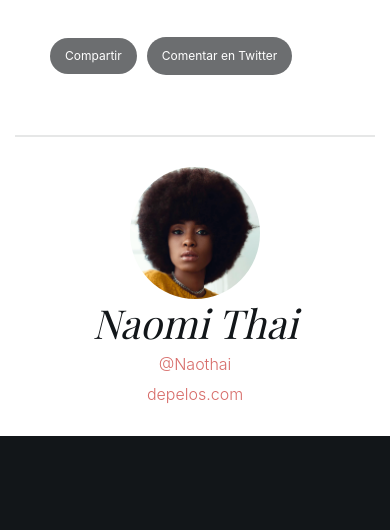
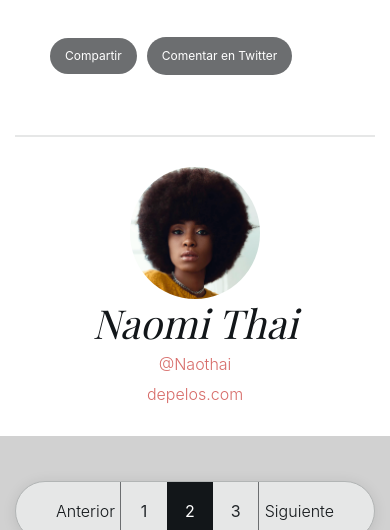
Before and after one commit to Emkauno/blog-barbershop, a website: page index.html in a window 390 px wide. Shown: the part 1838-2368 px from the top of the page. Drawn offline with nearby package versions, Linux system fonts and the light colour scheme; a web font is replaced by a local one.

Commit message:
agregar paginador y media queries

```diff
--- a/index.html
+++ b/index.html
@@ -95,7 +95,19 @@
     </div>
   </div>
   <section id="paginator">
-    <div class="row bg-grey"></div>
+    <div class="paginator">
+      <div class="container">
+        <div class="paginator__container">
+          <a href="#" class="paginator__link--prev">Anterior</a>
+          <div class="paginator__link--pages">
+            <div class="paginator__link--pages-1">1</div>
+            <div class="paginator__link--pages-2 active">2</div>
+            <div class="paginator__link--pages-3">3</div>
+          </div>
+          <a href="#" class="paginator__link--prev">Siguiente</a>
+        </div>
+      </div>
+    </div>
   </section>
   <footer id="footer" class="footer">
     <img src="assets/img/logo.png" alt="" class="footer__image">
--- a/sass/base/_reset.scss
+++ b/sass/base/_reset.scss
@@ -6,6 +6,7 @@ html {
   bottom: 0;
   padding: 0;
   box-sizing: border-box;
+  scroll-behavior: smooth;
 }
 
 .row {
--- a/sass/components/_paginator.scss
+++ b/sass/components/_paginator.scss
@@ -0,0 +1,114 @@
+.paginator {
+  height: 150px;
+  width: 100%;
+  background: $light-gray;
+  display: flex;
+  align-items: center;
+  justify-content: center;
+  margin: 0;
+  padding: 0;
+
+  & .container {
+    display: flex;
+    align-items: center;
+    justify-content: center;
+  }
+  &__container {
+    max-width: 40%;
+    width: 100%;
+    height: 60px;
+    background: $platinum;
+    border: 1px solid darken($platinum, 20%);
+    border-radius: 30px;
+    box-shadow: 0px 2px 14px 0px rgba(0, 0, 0, 0.1);
+    display: flex;
+    justify-content: space-between;
+    align-items: center;
+    padding: 0 40px;
+    @include laptop-view {
+      max-width: 100%;
+    }
+  }
+
+  &__link {
+    &--prev {
+      display: flex;
+      align-items: center;
+      justify-content: center;
+      font-size: $fs-medium;
+      font-weight: 300;
+      color: $eerie-black;
+      text-decoration: none;
+      transform: scale(1);
+      transition: all 0.3s ease;
+      cursor: pointer;
+
+      &:hover {
+        transform: scale(1.05);
+      }
+    }
+    &--next {
+      display: flex;
+      align-items: center;
+      justify-content: center;
+      font-size: $fs-medium;
+      font-weight: 400;
+      color: $eerie-black;
+      text-decoration: none;
+      transform: scale(1);
+      transition: all 0.3s ease;
+      cursor: pointer;
+
+      &:hover {
+        transform: scale(1.05);
+      }
+    }
+
+    &--pages {
+      display: flex;
+      align-items: center;
+      justify-content: space-between;
+      height: 100%;
+      width: 50%;
+
+      &-1 {
+        height: 100%;
+        width: 33.3%;
+        border-left: 1px solid $nickel;
+        display: flex;
+        align-items: center;
+        justify-content: center;
+        cursor: pointer;
+        &.active {
+          background: $eerie-black;
+          color: $white;
+        }
+      }
+      &-2 {
+        height: 100%;
+        width: 33.3%;
+        display: flex;
+        align-items: center;
+        justify-content: center;
+        cursor: pointer;
+        &.active {
+          background: $eerie-black;
+          color: $white;
+        }
+      }
+      &-3 {
+        height: 100%;
+        width: 33.3%;
+        border-right: 1px solid $nickel;
+        display: flex;
+        align-items: center;
+        justify-content: center;
+        cursor: pointer;
+        &.active {
+          background: $eerie-black;
+          color: $white;
+        }
+      }
+    }
+  }
+}
```
Also changed, not shown: assets/css/style.css.
